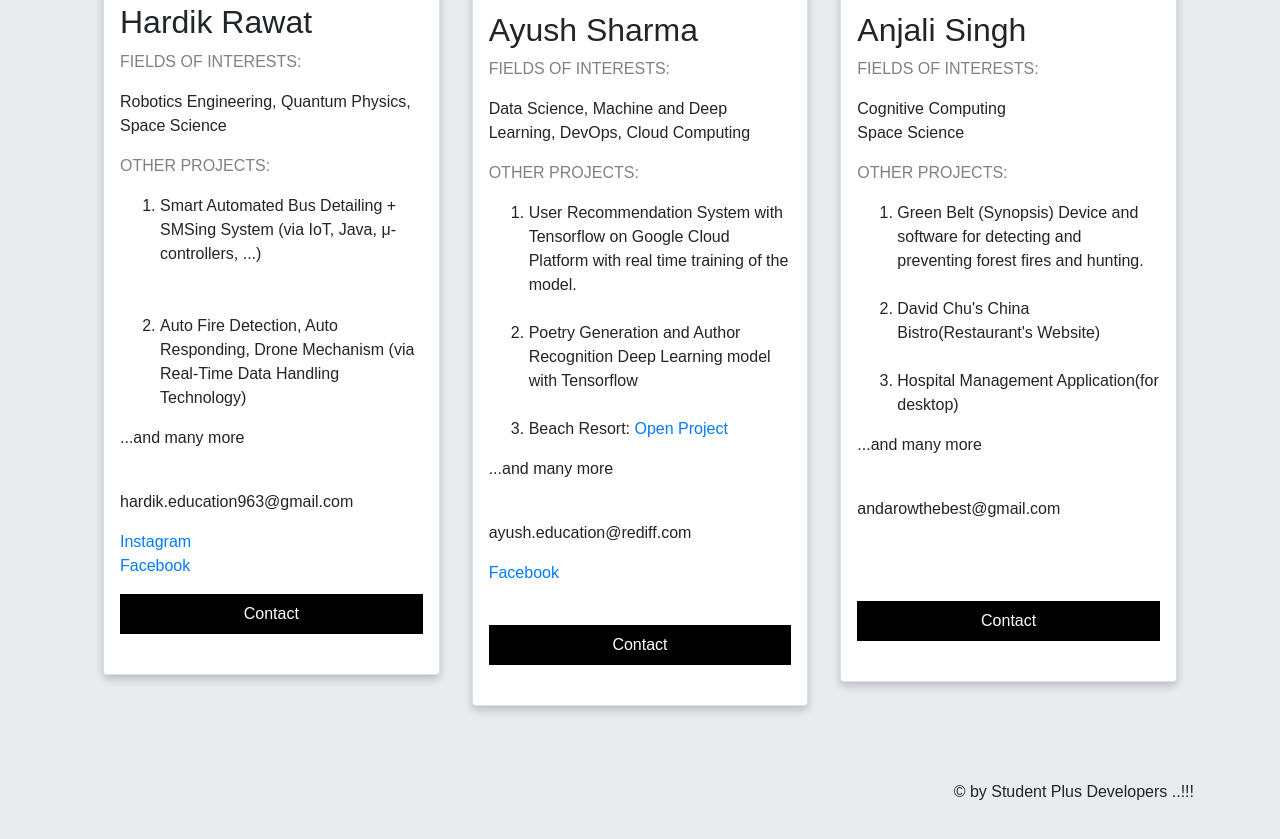
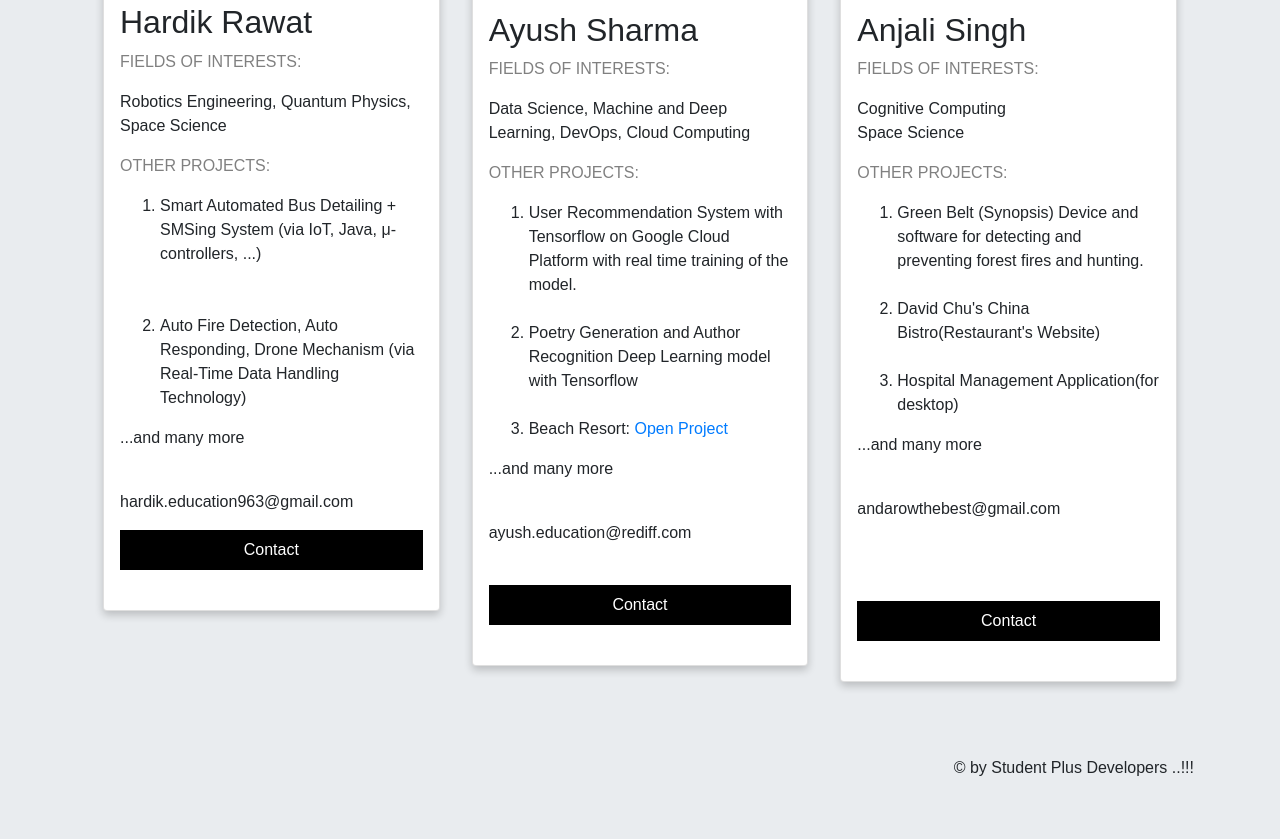
Before and after one commit to ayushbest999/about-us, a plain HTML site: page index.html in a window 1280 px wide. Shown: the part 1085-1924 px from the top of the page. Drawn offline with nearby package versions, Linux system fonts and the light colour scheme.

Commit message:
Update index.html

```diff
--- a/index.html
+++ b/index.html
@@ -41,8 +41,7 @@
                             <p> ...and many more</p>
                             <br>
                             <p>hardik.education963@gmail.com</p>
-                            <p><a href="https://instagram.com/hardik.rawat.1999/" title="">Instagram</a><br>
-                            <a href="https://www.facebook.com/hardik.rawat.77582/" title="">Facebook</a></p>
+
 
                             <p><a href="mailto:hardik.education963@gmail.com?subject=feedback" "email me"><button class="button">Contact</button></a></p>
                         </div>
@@ -64,7 +63,7 @@
                             <p>...and many more</p>
                             <br>
                             <p>ayush.education@rediff.com</p>
-                            <p><a href="https://www.facebook.com/profile.php?id=100007926450453" title="">Facebook</a></p>
+
                             <br>
                             <p><a href="mailto:ayush.education@rediff.com?subject=feedback" "email me"><button class="button">Contact</button></a></p>
                         </div>
```
